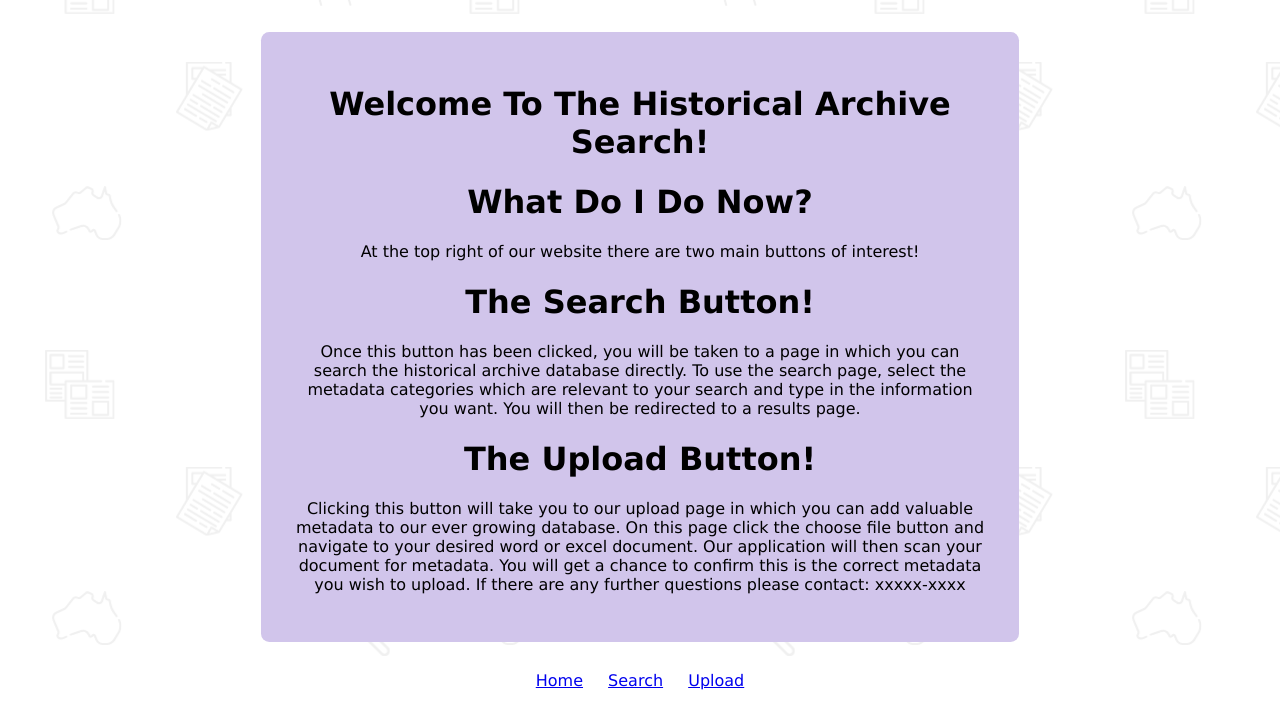
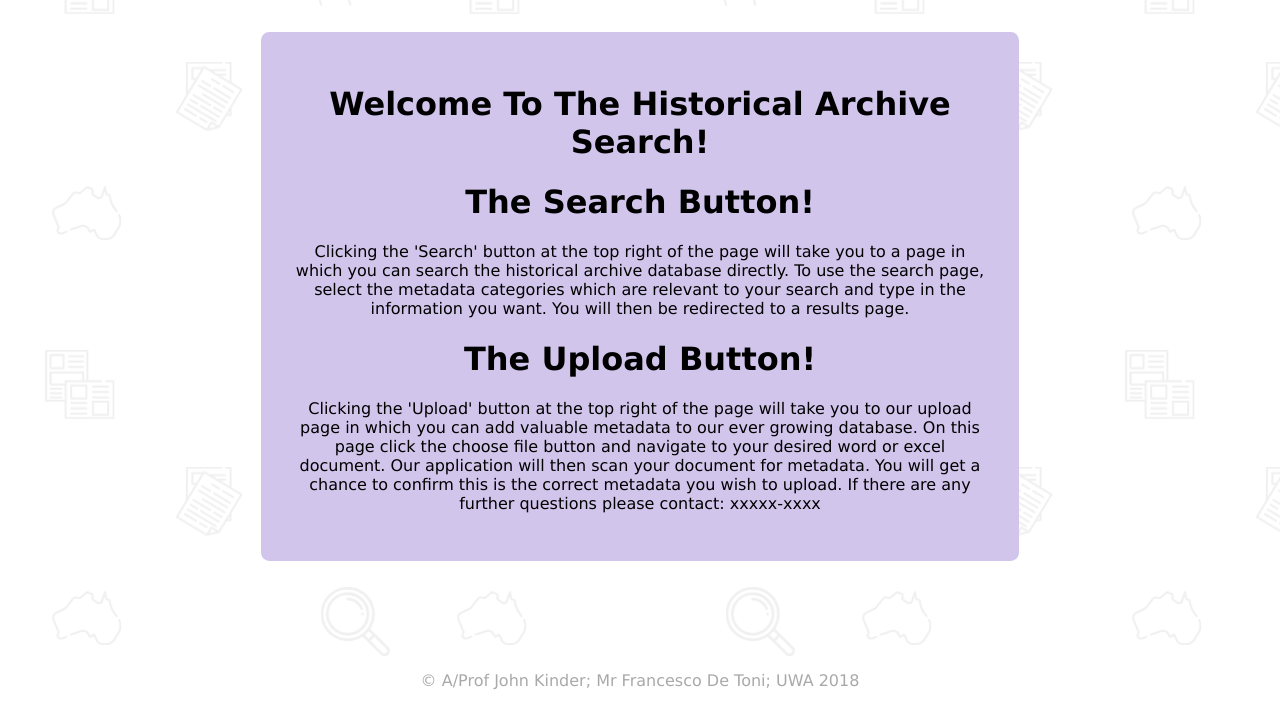
Before and after one commit to jordiup/3200PROJECT, a Django app: page /db/index/ in a window 1280 px wide. Shown: the part 97-800 px from the top of the page. Run offline with Django 3.2, Linux system fonts and the light colour scheme; the visitor is signed in with stand-in values (Sample User, id 1).

Commit message:
Added Copyright info + rewording

```diff
--- a/letter_extraction/db/static/db/styles.css
+++ b/letter_extraction/db/static/db/styles.css
@@ -28,6 +28,7 @@ body {
 .indexbody{
   text-align: center;
 }
+
 
 .searchbody{
   text-align: center;
--- a/letter_extraction/db/templates/base.html
+++ b/letter_extraction/db/templates/base.html
@@ -30,9 +30,7 @@
     </div>
 
     <div class="footer">
-      <p><a href="{% url 'db:index' %}">Home</a></p>
-      <p><a href="{% url 'db:search' %}">Search</a></p>
-      <p><a href="{% url 'db:upload' %}">Upload</a></p>
+      © A/Prof John Kinder; Mr Francesco De Toni; UWA 2018
     </div>
 
 </body>
--- a/letter_extraction/db/templates/db/index.html
+++ b/letter_extraction/db/templates/db/index.html
@@ -21,12 +21,9 @@
     </div>
 
     <div class="indexbody">
-      <h1>What Do I Do Now?</h1>
-      <p>At the top right of our website there are two main buttons of interest!</p>
-
     <div class="searchhelper">
       <h1> The Search Button!</h1>
-      <p> Once this button has been clicked, you will be taken to a page in which
+      <p> Clicking the 'Search' button at the top right of the page will take you to a page in which
         you can search the historical archive database directly. To use the search
         page, select the metadata categories which are relevant to your search and
         type in the information you want. You will then be redirected to a results
@@ -36,7 +33,7 @@
 
     <div class="uploadhelper">
       <h1> The Upload Button!</h1>
-      <p> Clicking this button will take you to our upload page in which you can
+      <p> Clicking the 'Upload' button at the top right of the page will take you to our upload page in which you can
         add valuable metadata to our ever growing database. On this page click the
         choose file button and navigate to your desired word or excel document.
         Our application will then scan your document for metadata. You will get a
```
